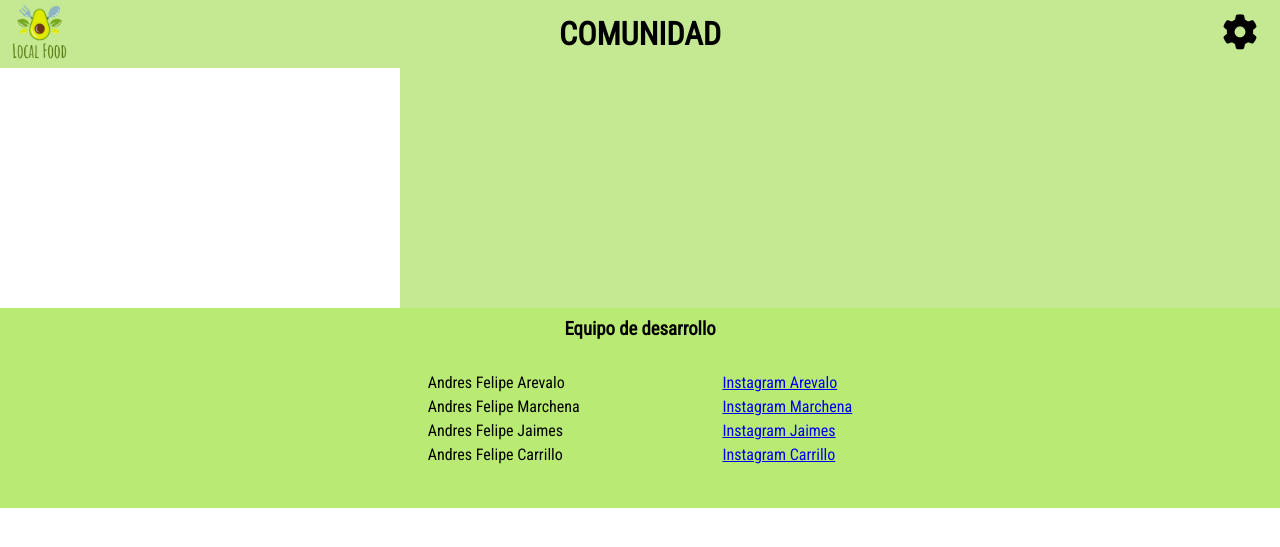
After one commit to AndresJaimes389/LocalFood, a Django app: page /comunidad/ in a window 1280 px wide. The commit adds this page. Shown: the top 547 px of the page. Run offline with Django 4.2, Linux system fonts and the light colour scheme; some libraries are stand-ins or nearby versions.

Commit message:
comunidad

```diff
--- a/food_project/settings.py
+++ b/food_project/settings.py
@@ -118,9 +118,9 @@ USE_TZ = True
 # Static files (CSS, JavaScript, Images)
 # https://docs.djangoproject.com/en/4.2/howto/static-files/
 
-STATIC_URL = 'static/'
+STATIC_URL = '/static/'
 
-STATICFILES_DIRS = [os.path.join(BASE_DIR,"static")]
+STATICFILES_DIRS = [os.path.join(BASE_DIR, 'static'),]
 
 # Default primary key field type
 # https://docs.djangoproject.com/en/4.2/ref/settings/#default-auto-field
--- a/food_project/urls.py
+++ b/food_project/urls.py
@@ -16,7 +16,7 @@ Including another URLconf
 """
 from django.contrib import admin
 from django.urls import path
-from .views import inicio, recetas, suscripcion, login, signin, principal, info
+from .views import inicio, recetas, suscripcion, login, signin, principal, info, comunidad
 
 urlpatterns = [
     path('admin/', admin.site.urls),
@@ -27,5 +27,6 @@ urlpatterns = [
     path('singin/', signin, name = 'signin'),
     path('principal/', principal, name = 'principal'),
     path('info/', info, name = 'info'),
+    path('comunidad/', comunidad, name = 'comunidad'),
 
 ]
--- a/food_project/views.py
+++ b/food_project/views.py
@@ -31,3 +31,7 @@ def principal(request):
 def info(request):
     titulo = "titulo dinámico"
     return render(request, "pages/info.html",{'titulo':'PQRS'})
+
+def comunidad(request):
+    titulo = "titulo dinámico"
+    return render(request, "pages/comunidad.html", {'titulo':'COMUNIDAD'})
--- /dev/null
+++ b/static/css/comunidad.css
@@ -0,0 +1,11 @@
+.container{
+    margin: 0;
+    padding: 0;
+    background: #C5E892;
+}
+
+.search{
+    background-color: #fff;
+    width: 50vh;
+    height: 30vh;
+}
--- a/templates/includes/footer.html
+++ b/templates/includes/footer.html
@@ -13,10 +13,10 @@
         </ul>
 
         <ul class="footer_contacts">
-            <li class="names_li"><a href="https://www.instagram.com/andres__are/">Instagram Arevalo</a></li>
-            <li class="names_li"><a href="https://www.instagram.com/andresm_p2912/">Instagram Marchena</a></li>
-            <li class="names_li"><a href="https://www.instagram.com/jaimes.andresfelipe/">Instagram Jaimes</a></li>
-            <li class="names_li"><a href="https://www.instagram.com/pipe_2718/">Instagram Carrillo</a></li>
+            <li class="names_li"><a href="https://www.instagram.com/andres__are/" target="_blank">Instagram Arevalo</a></li>
+            <li class="names_li"><a href="https://www.instagram.com/andresm_p2912/" target="_blank">Instagram Marchena</a></li>
+            <li class="names_li"><a href="https://www.instagram.com/jaimes.andresfelipe/" target="_blank">Instagram Jaimes</a></li>
+            <li class="names_li"><a href="https://www.instagram.com/pipe_2718/" target="_blank">Instagram Carrillo</a></li>
         </ul>
     </div>
 </div>
--- /dev/null
+++ b/templates/pages/comunidad.html
@@ -0,0 +1,21 @@
+{% extends "layouts/base2.html" %}
+
+{% load static %}
+
+{% block title %}Comunidad{% endblock %}
+
+
+
+{% block content %}
+
+<div class="container">
+    <div class="conteinert-text">
+        <form class="search"></form>
+    </div>
+</div>
+
+{% endblock %}
+
+{% block styles %}
+<link rel="stylesheet" href="{% static 'css/comunidad.css' %}">
+{% endblock %}
--- a/templates/pages/inicio.html
+++ b/templates/pages/inicio.html
@@ -13,9 +13,9 @@
         <diV class="options">
             <ul class="list">
                 <li class="list_li"><a href="{% url 'recetas' %}">Recetas</a></li>
-                <li class="list_li"><a href="https://instagram.com">Productos de temporada</a></li>
+                <li class="list_li"><a href="https://instagram.com" target="_blank">Productos de temporada</a></li>
                 <li class="list_li"><a href="#">Educación</a></li>
-                <li class="list_li"><a href="#">Comunidad</a></li>
+                <li class="list_li"><a href="{% url 'comunidad' %}">Comunidad</a></li>
                 <li class="list_li"><a href="{% url 'suscripcion' %}">Suscripción</a></li>
             </ul>
         </diV>
```
